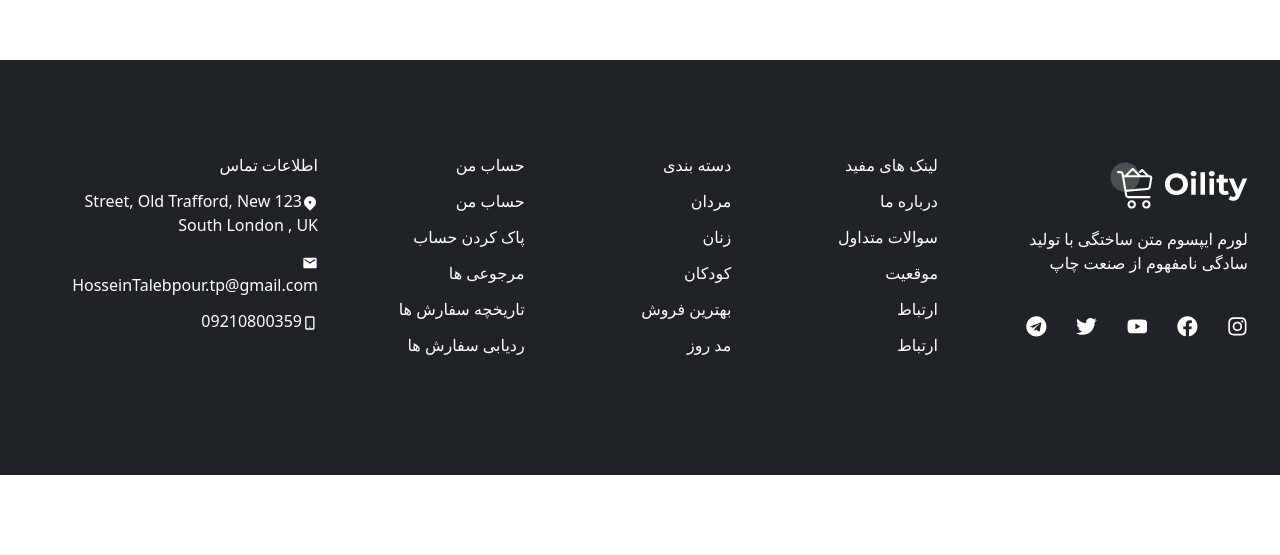
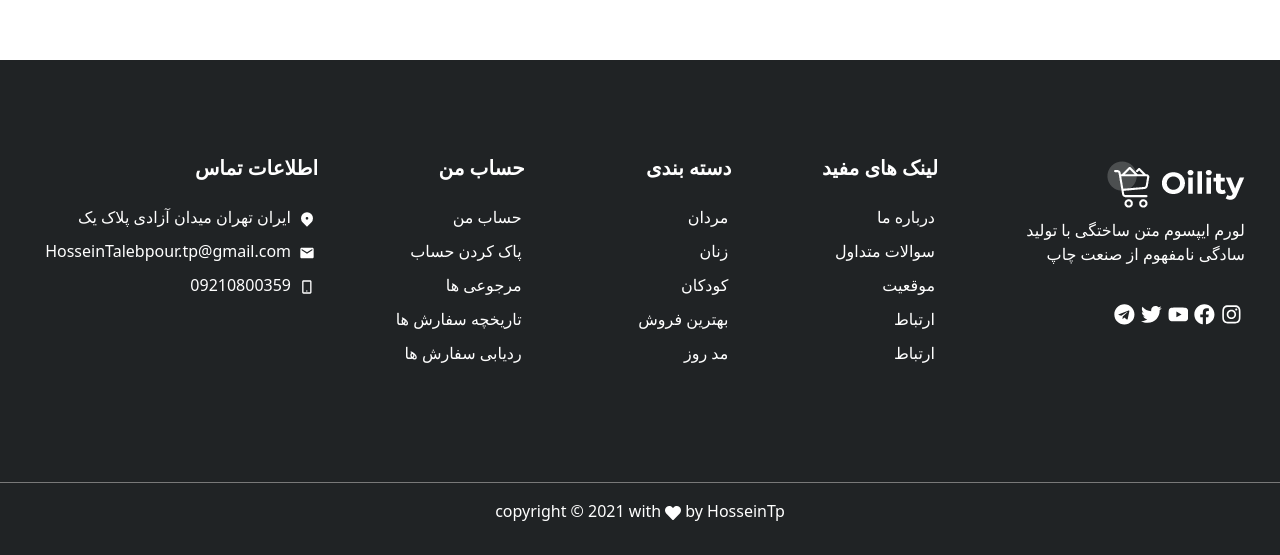
Before and after one commit to hosseintp/Oility, a Next.js app: page / in a window 1280 px wide. Shown: the part 886-1441 px from the top of the page. Before the commit the page ends 1361 px from the top, so only its background shows below. Built offline with nearby package versions, Linux system fonts and the light colour scheme.

Commit message:
footer Completed

```diff
--- a/components/Footer.js
+++ b/components/Footer.js
@@ -8,6 +8,7 @@ import {
   FaInstagram,
   FaYoutube,
   FaTelegram,
+  FaHeart,
 } from "react-icons/fa";
 import Footerlogo from "../public/logo-transparent.png";
 const Footer = () => {
@@ -18,7 +19,7 @@ const Footer = () => {
           <div className="row">
             <div className="col-12 col-md-6 col-lg-3">
               <ul className="footer-ul">
-                <li>
+                <li className="footer-logo">
                   <Image src={Footerlogo} />
                 </li>
                 <li>
@@ -27,7 +28,7 @@ const Footer = () => {
                   </p>
                 </li>
                 <li>
-                  <ul className="d-flex justify-content-between media">
+                  <ul className="media">
                     <li>
                       <a href="#" className="text-white">
                         <FaInstagram />
@@ -58,7 +59,7 @@ const Footer = () => {
               </ul>
             </div>
             <div className="col-12 col-md-6 col-lg-2">
-              <h6>لینک های مفید</h6>
+              <h5 className="footer-title">لینک های مفید</h5>
               <ul className="footer-ul">
                 <li>
                   <a href="#">درباره ما</a>
@@ -78,7 +79,7 @@ const Footer = () => {
               </ul>
             </div>
             <div className="col-12 col-md-6 col-lg-2">
-              <h6>دسته بندی</h6>
+              <h5 className="footer-title">دسته بندی</h5>
               <ul className="footer-ul">
                 <li>
                   <a href="#">مردان</a>
@@ -98,7 +99,7 @@ const Footer = () => {
               </ul>
             </div>
             <div className="col-12 col-md-6 col-lg-2">
-              <h6>حساب من</h6>
+              <h5 className="footer-title">حساب من</h5>
               <ul className="footer-ul">
                 <li>
                   <a href="#">حساب من</a>
@@ -118,15 +119,13 @@ const Footer = () => {
               </ul>
             </div>
             <div className="col-12 col-md-6 col-lg-3">
-              <h6>اطلاعات تماس</h6>
+              <h5 className="footer-title">اطلاعات تماس</h5>
               <ul className="footer-ul">
                 <li>
                   <span>
                     <RiMapPin2Fill />
                   </span>
-                  <a href="#">
-                    123 Street, Old Trafford, New South London , UK
-                  </a>
+                  <a href="#">ایران تهران میدان آزادی پلاک یک</a>
                 </li>
                 <li>
                   <span>
@@ -145,6 +144,19 @@ const Footer = () => {
           </div>
         </div>
       </div>
+      <div className="container-fluid dark-bg border-gray">
+        <div className="row py-3">
+          <div className="col-12 text-center">
+            <p>
+              copyright &copy; 2021 with
+              <span className="px-1">
+                <FaHeart />
+              </span>
+              by HosseinTp
+            </p>
+          </div>
+        </div>
+      </div>
     </footer>
   );
 };
--- a/styles/global.css
+++ b/styles/global.css
@@ -143,6 +143,15 @@ a {
 
 .media {
   font-size: 1.3rem;
+  display: -webkit-box;
+  display: -ms-flexbox;
+  display: flex;
+  -webkit-box-pack: justify;
+      -ms-flex-pack: justify;
+          justify-content: space-between;
+  -webkit-box-align: center;
+      -ms-flex-align: center;
+          align-items: center;
 }
 
 .media li a:hover {
@@ -199,4 +208,31 @@ a {
       -ms-flex-pack: center;
           justify-content: center;
 }
+
+.footer-title {
+  margin-bottom: 20px;
+  font-weight: bold;
+}
+
+.footer-ul li {
+  display: -webkit-box;
+  display: -ms-flexbox;
+  display: flex;
+  -webkit-box-align: start;
+      -ms-flex-align: start;
+          align-items: flex-start;
+  margin: 5px 3px;
+}
+
+.footer-ul li span {
+  margin-left: 8px;
+}
+
+.footer-logo {
+  margin: 10px auto;
+}
+
+.border-gray {
+  border-top: 0.01rem solid #797979;
+}
 /*# sourceMappingURL=global.css.map */
--- a/styles/global.scss
+++ b/styles/global.scss
@@ -110,6 +110,9 @@ a {
 }
 .media {
   font-size: 1.3rem;
+  display: flex;
+  justify-content: space-between;
+  align-items: center;
   li a:hover {
     color: $main-red;
     cursor: pointer;
@@ -139,9 +142,29 @@ a {
     }
   }
 }
+
 .my-hei {
   height: 75vh;
   display: flex;
   align-items: center;
   justify-content: center;
 }
+.footer-title {
+  margin-bottom: 20px;
+  font-weight: bold;
+}
+.footer-ul li {
+  display: flex;
+
+  align-items: flex-start;
+  margin: 5px 3px;
+  span {
+    margin-left: 8px;
+  }
+}
+.footer-logo {
+  margin: 10px auto;
+}
+.border-gray {
+  border-top: 0.01rem solid rgb(121, 121, 121);
+}
```
Also changed, not shown: 1 other file (tests, documents, lock files or other folders).
